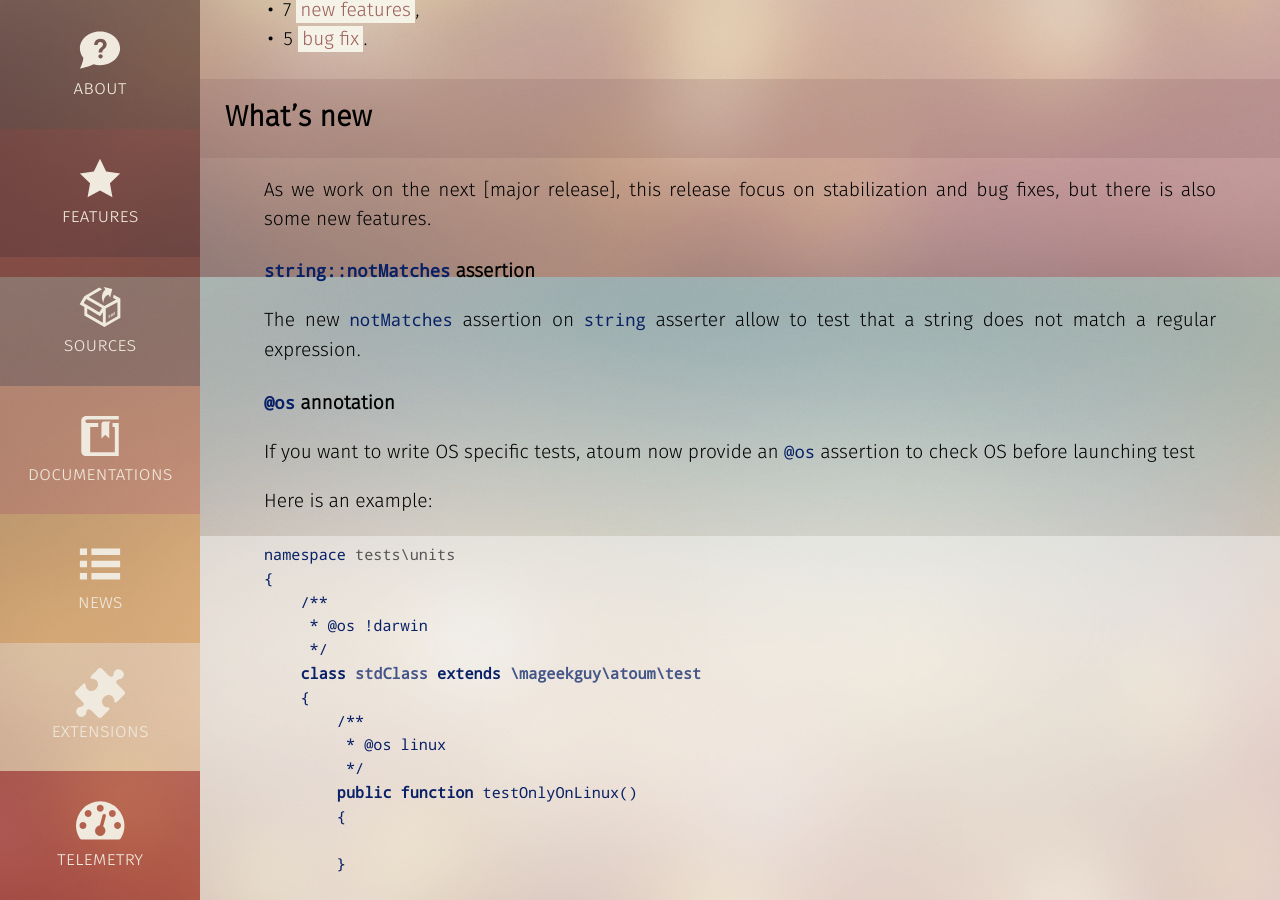
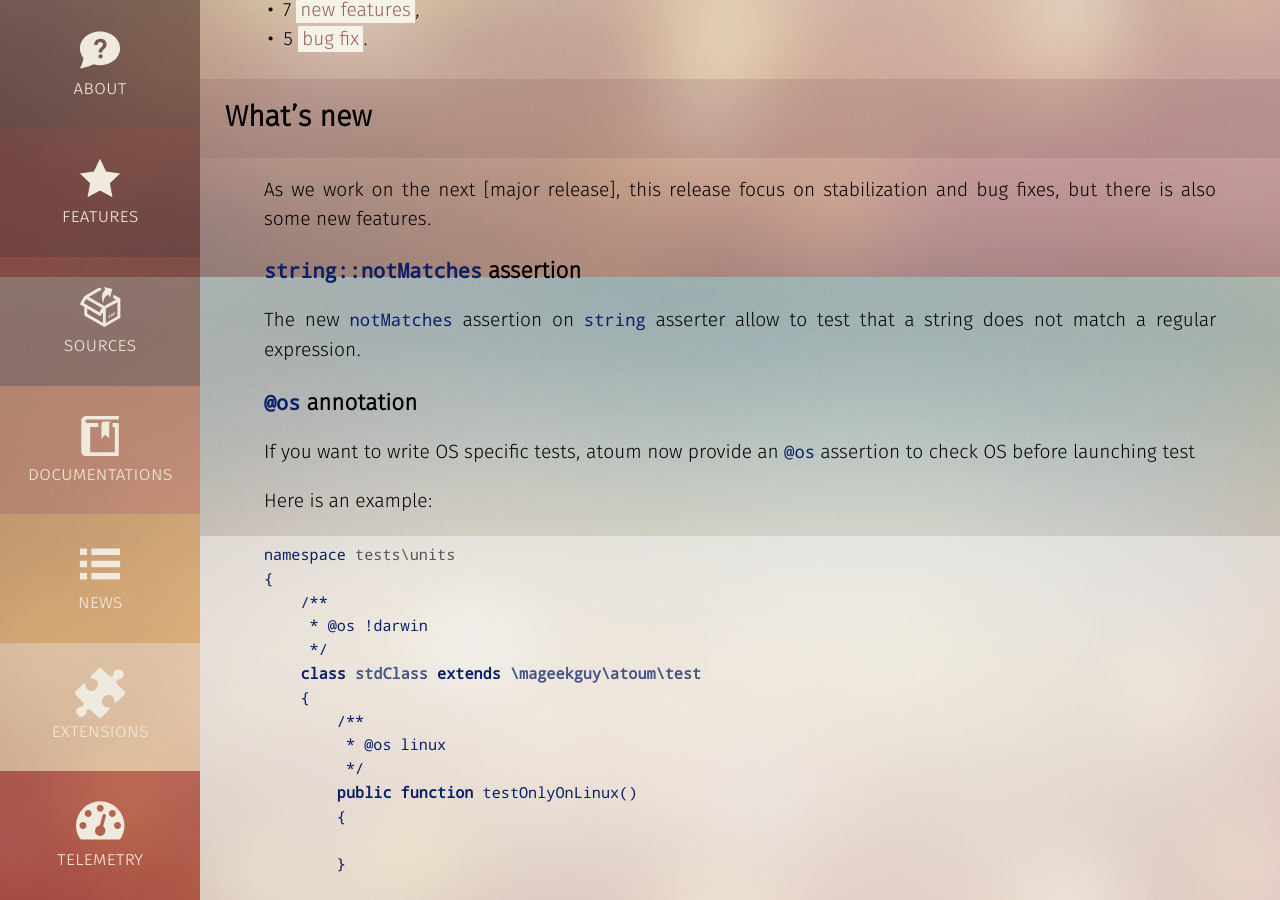
Before and after one commit to atoum/atoum.github.io, a Jekyll site: the page built from _posts/2018-03-15-release-3-3-0.markdown, in a window 1280 px wide and 900 px high, scrolled down 623 px. Built offline with Jekyll 4.4.1, drawn with Linux system fonts in a browser that asks for light colours; comment, search, counter and statistics services are not loaded; a style sheet for code colours, icons or effects is not loaded.

Commit message:
Fix: Subtitle level

````diff
--- a/_posts/2018-03-15-release-3-3-0.markdown
+++ b/_posts/2018-03-15-release-3-3-0.markdown
@@ -19,10 +19,10 @@ We are proud to announce the availability of atoum [3.3.0][milestone]!
 
 As we work on the next [major release], this release focus on stabilization and bug fixes, but there is also some new features.
 
-#### `string::notMatches` assertion
+### `string::notMatches` assertion
 The new `notMatches` assertion on `string` asserter allow to test that a string does not match a regular expression.
 
-#### `@os` annotation
+### `@os` annotation
 If you want to write OS specific tests, atoum now provide an `@os` assertion to check OS before launching test
 
 Here is an example:
@@ -53,7 +53,7 @@ namespace tests\units
 }
 ```
 
-#### Dot report
+### Dot report
 If you need a condensed output of atoum execution, we add a new dot report that only display test execution progression, without any other details :
 
 ```bash
@@ -64,7 +64,7 @@ $ bin/atoum --use-dot-report -f tests/units/classes/test.php
 Success (1 test, 65/65 methods, 0 void method, 0 skipped method, 872 assertions)!
 ```
 
-#### Memory usage
+### Memory usage
 Memory usage information displayed after test suite execution now display real maximum memory usage.
 
 Previously, in case of garbage collector execution, memory usage value could be wrong.
````
